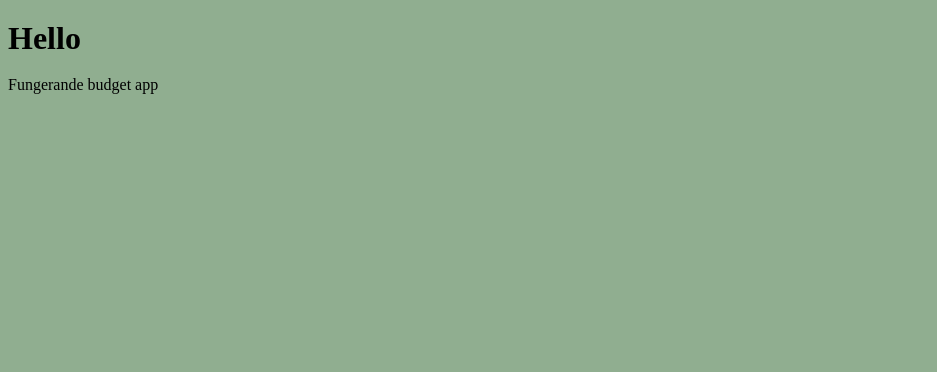
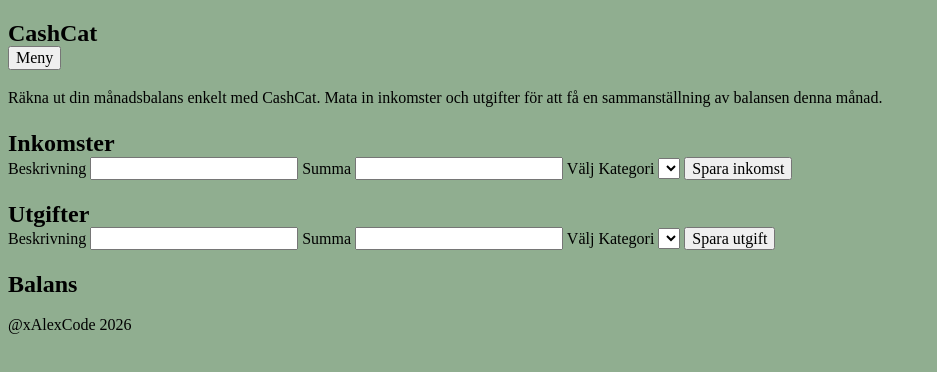
Before and after one commit to xAlexCode/Uppgift-budget-app, a website built with Vite: page index.html in a window 1280 px wide. Shown: the whole page, without its empty margins (0-937 px from the left). Built offline with nearby package versions, Linux system fonts and the light colour scheme.

Commit message:
:art: HTML structure

```diff
--- a/index.html
+++ b/index.html
@@ -7,14 +7,75 @@
     <title>fed25d-js-inl-2-budget-app-xalexcode</title>
   </head>
   <body>
-    <header></header>
+    <header>
+      <nav>
+        <h1>CashCat</h1>
+        <button id="meny">Meny</button>
+      </nav>
+    </header>
+
     <main>
       <div>
-        <h1>Hello</h1>
-        <p>Fungerande budget app</p>
+        <p>Räkna ut din månadsbalans enkelt med CashCat. Mata in inkomster och utgifter för att få en sammanställning av balansen denna månad.</p>
       </div>
+
+      <section>
+        <h2>Inkomster</h2>
+        <form>
+          <div class="form-group">
+            <label>
+              <span>Beskrivning</span>
+              <input id="income-description" name="income-description" type="text">
+            </label>
+
+            <label>
+              <span>Summa</span>
+              <input id="income-amount" name="income-amount" type="number">
+            </label>
+
+            <label>
+              <span>Välj Kategori</span>
+              <select><!--Ska fixas med JSON?--></select>
+            </label>
+
+            <button>Spara inkomst</button>
+          </div>
+        </form>
+      </section>
+
+      <section>
+        <h2>Utgifter</h2>
+       <form>
+          <div class="form-group">
+            <label>
+              <span>Beskrivning</span>
+              <input id="expense-description" name="expense-description" type="text">
+            </label>
+
+            <label>
+              <span>Summa</span>
+              <input id="expense-amount" name="expense-amount" type="number">
+            </label>
+
+            <label>
+              <span>Välj Kategori</span>
+              <select><!--Ska fixas med JSON?--></select>
+            </label>
+
+            <button>Spara utgift</button>
+          </div>
+        </form>
+
+      <section>
+        <div id="balance-card">
+          <h2>Balans</h2>
+          <div id="listContainer"></div>
+          <p id="balanceValue"></p>
+        </div>
+      </section>
+
     </main>
-    <footer></footer>
+    <footer>@xAlexCode 2026</footer>
     <script type="module" src="/src/main.js"></script>
   </body>
 </html>
```
Also changed, not shown: psuedokod.md (+34 -0 lines), README.md (added).
